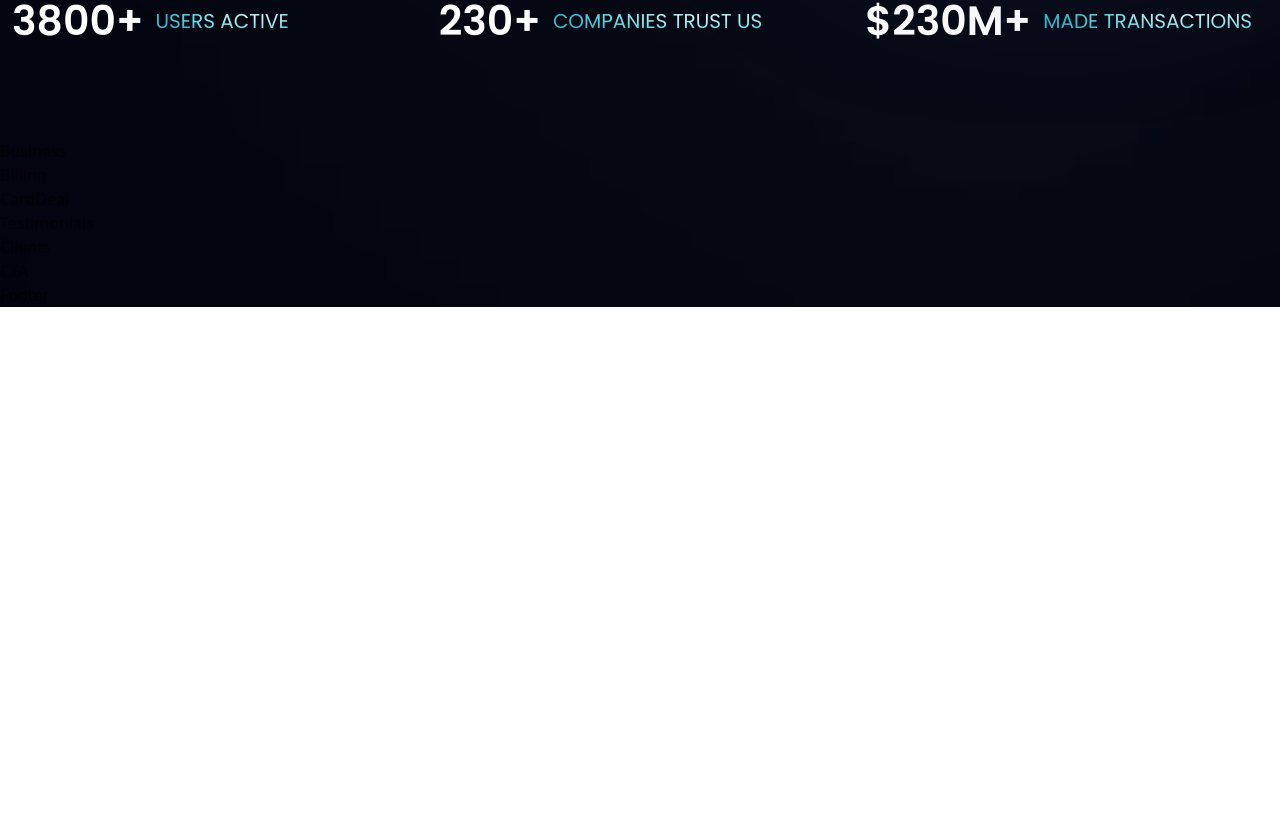
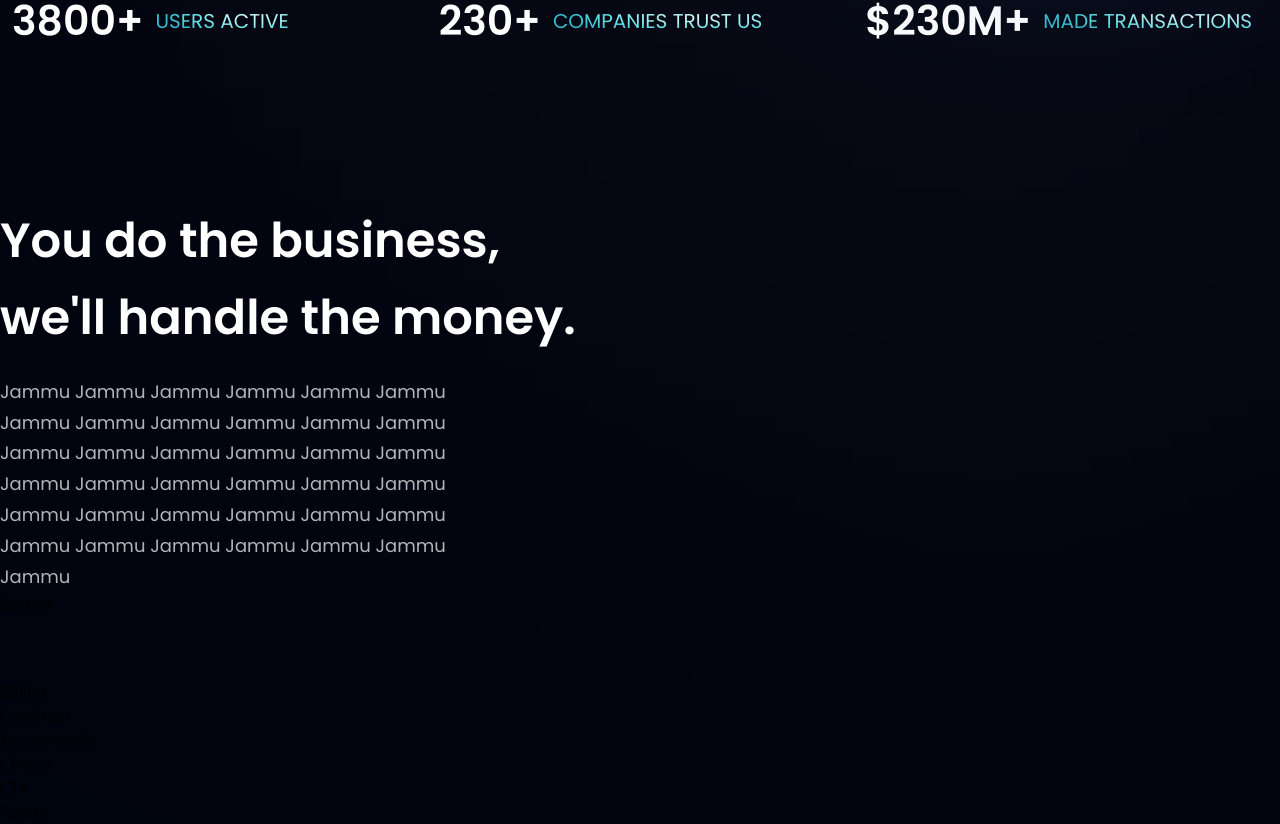
Before and after one commit to Efu-Dev/react-tailwind-template, a React (Vite) app in the folder presentation-site/: page / in a window 1280 px wide. Shown: the part 847-1671 px from the top of the page. Before the commit the page ends 1154 px from the top, so only its background shows below. Built offline with nearby package versions, Linux system fonts and the light colour scheme.

Commit message:
completed Business component

```diff
--- a/presentation-site/index.html
+++ b/presentation-site/index.html
@@ -4,7 +4,7 @@
     <meta charset="UTF-8" />
     <link rel="icon" type="image/svg+xml" href="/vite.svg" />
     <meta name="viewport" content="width=device-width, initial-scale=1.0" />
-    <title>Vite + React</title>
+    <title>UI/UX Template</title>
   </head>
   <body>
     <div id="root"></div>
--- a/presentation-site/src/components/Business.jsx
+++ b/presentation-site/src/components/Business.jsx
@@ -1,8 +1,22 @@
-import React from 'react';
+import {features} from '../constants';
+import styles, {layout} from '../style.js';
+import Button from './Button.jsx';
 
 const Business = () => {
   return (
-    <div>Business</div>
+    <section id="features" className={layout.section}>
+      <div className={layout.sectionInfo}>
+        <h2 className={styles.heading2}>
+          You do the business,<br className='sm:block hidden' />
+          we'll handle the money.
+        </h2>
+        <p className={`${styles.paragraph} max-w-[470px] mt-5`}>
+          Jammu Jammu Jammu Jammu Jammu Jammu Jammu Jammu Jammu Jammu Jammu Jammu Jammu Jammu Jammu Jammu Jammu Jammu Jammu Jammu Jammu Jammu Jammu Jammu
+          Jammu Jammu Jammu Jammu Jammu Jammu Jammu Jammu Jammu Jammu Jammu Jammu Jammu
+        </p>
+        <Button />
+      </div>
+    </section>
   );
 };
 
```
